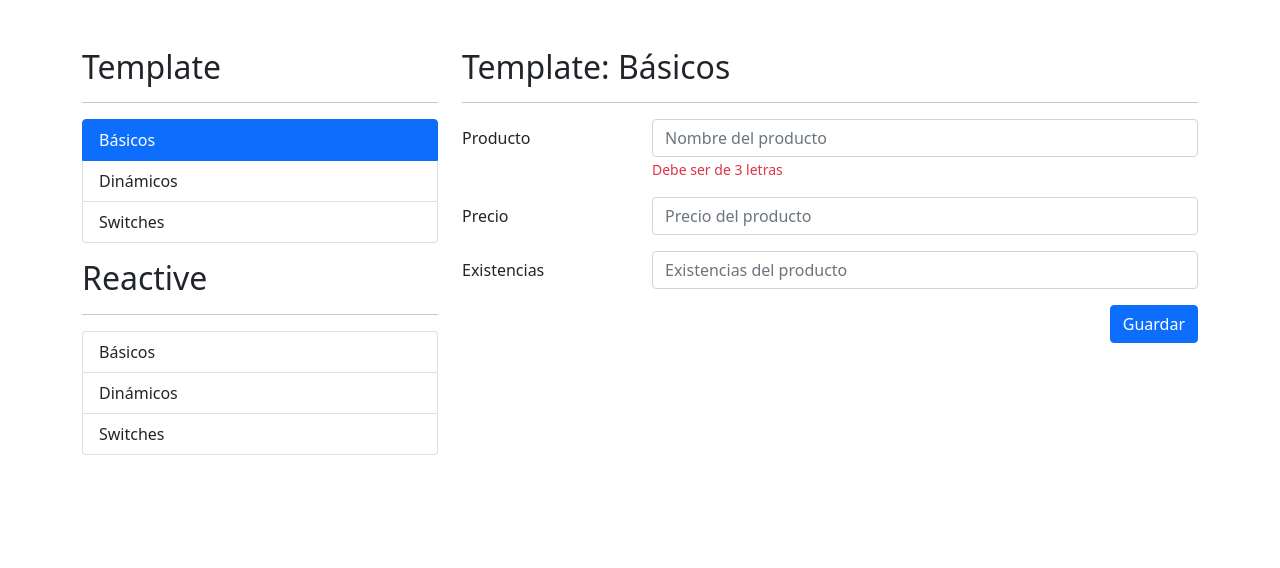
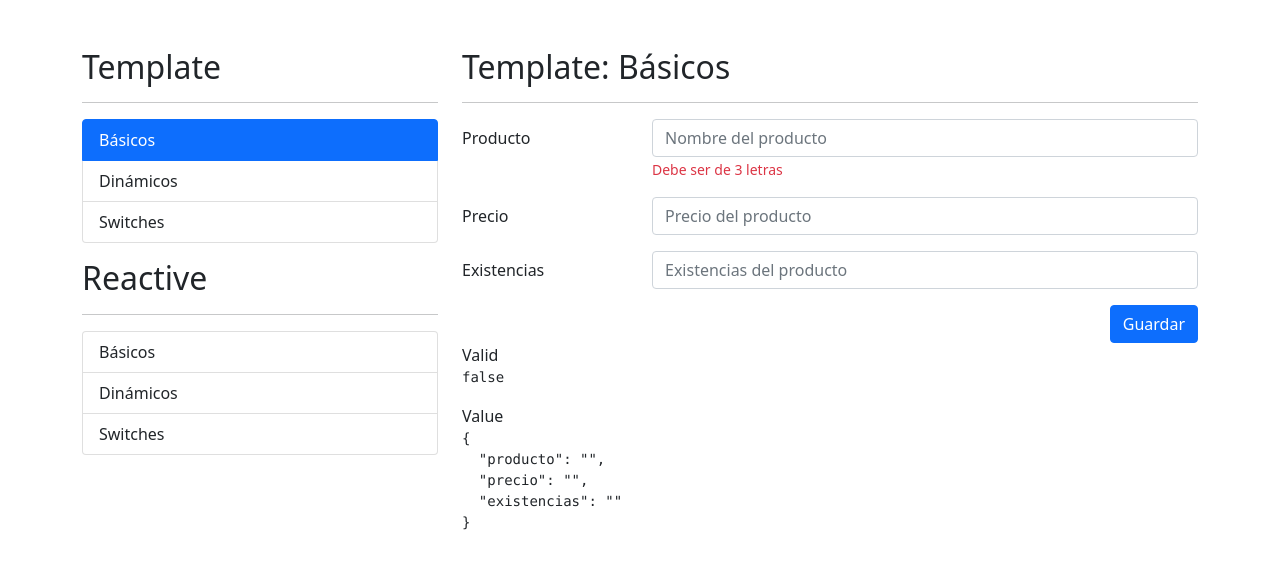
Before and after one commit to AlejandraMurilloL/aungular-formulariosApp, an Angular app: page /template/basicos in a window 1280 px wide. Shown: the top 568 px of the page. Built offline with nearby package versions, Linux system fonts and the light colour scheme.

Commit message:
Se avanza en aproximacion de template

```diff
--- a/src/app/template/basicos/basicos.component.html
+++ b/src/app/template/basicos/basicos.component.html
@@ -3,7 +3,7 @@
 
 <div class="row">
     <div class="col">
-        <form>
+        <form (ngSubmit)="guardar(miFormulario)" #miFormulario="ngForm" autocomplete="off">
             <!-- Campo producto -->
             <div class="mb-3 row">
                 <label class="col-sm-3 col-form-label">Producto</label>
@@ -11,7 +11,10 @@
                     <input
                         type="text"
                         class="form-control"
-                        placeholder="Nombre del producto">
+                        ngModel
+                        name="producto"
+                        placeholder="Nombre del producto"
+                        required>
                     <span class="form-text text-danger">Debe ser de 3 letras</span>
                 </div>
             </div>
@@ -22,7 +25,10 @@
                     <input
                         type="number"
                         class="form-control"
-                        placeholder="Precio del producto">
+                        ngModel
+                        name="precio"
+                        placeholder="Precio del producto"
+                        required="">
                 </div>
             </div>
             <!-- Campo existencias -->
@@ -32,6 +38,8 @@
                     <input
                         type="number"
                         class="form-control"
+                        ngModel
+                        name="existencias"
                         placeholder="Existencias del producto">
                 </div>
             </div>
@@ -46,3 +54,14 @@
         </form>
     </div>
 </div>
+
+
+<div class="row">
+    <div class="col">
+        <span>Valid</span>
+        <pre>{{ miFormulario.valid }}</pre>
+
+        <span>Value</span>
+        <pre>{{ miFormulario.value | json }}</pre>
+    </div>
+</div>
--- a/src/app/template/basicos/basicos.component.ts
+++ b/src/app/template/basicos/basicos.component.ts
@@ -1,4 +1,5 @@
 import { Component, OnInit } from '@angular/core';
+import { NgForm } from '@angular/forms';
 
 @Component({
   selector: 'app-basicos',
@@ -13,4 +14,8 @@
   ngOnInit(): void {
   }
 
+  guardar(formulario: NgForm): void {
+    console.log('Submit hecho');
+    console.log('%cbasicos.component.ts line:18 formulario', 'color: #007acc;', formulario.value);
+  }
 }
```
Also changed, not shown: src/app/template/template.module.ts (+6 -4 lines).
